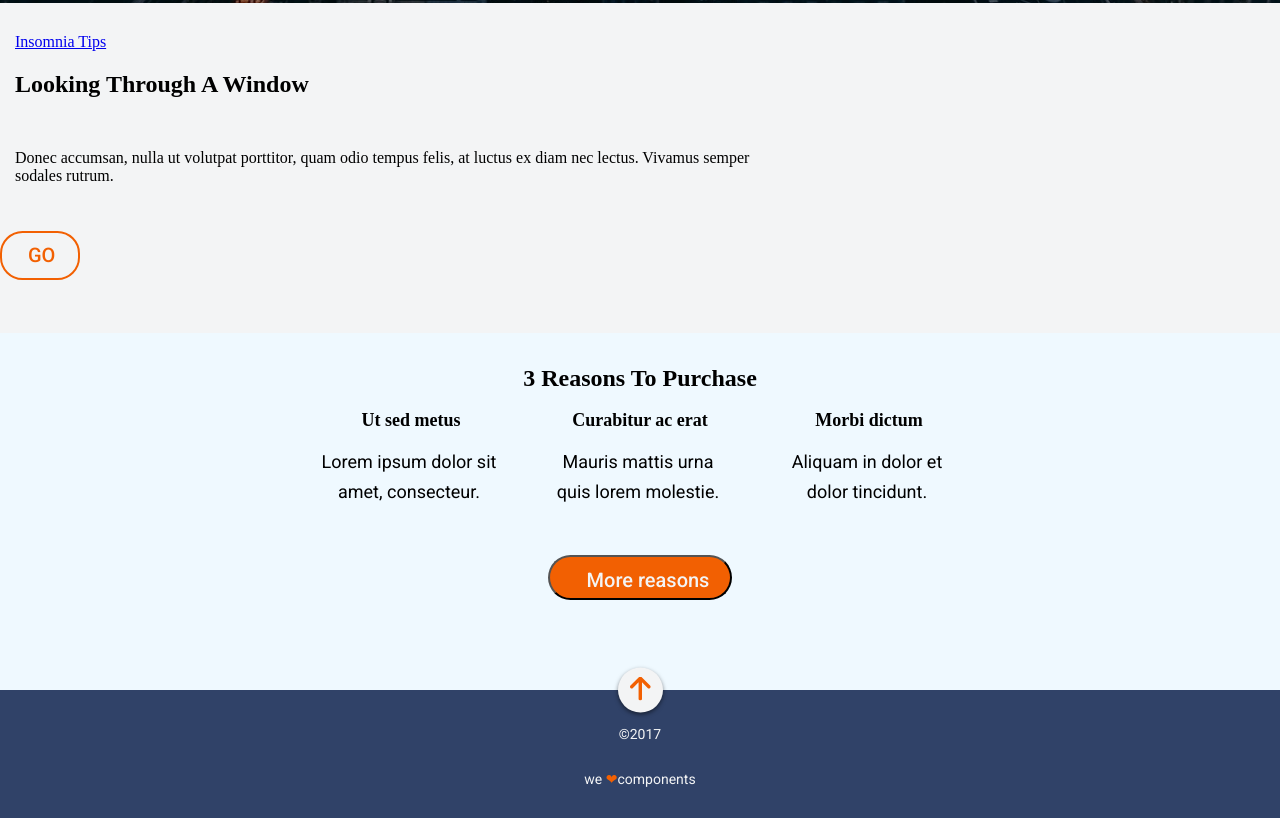
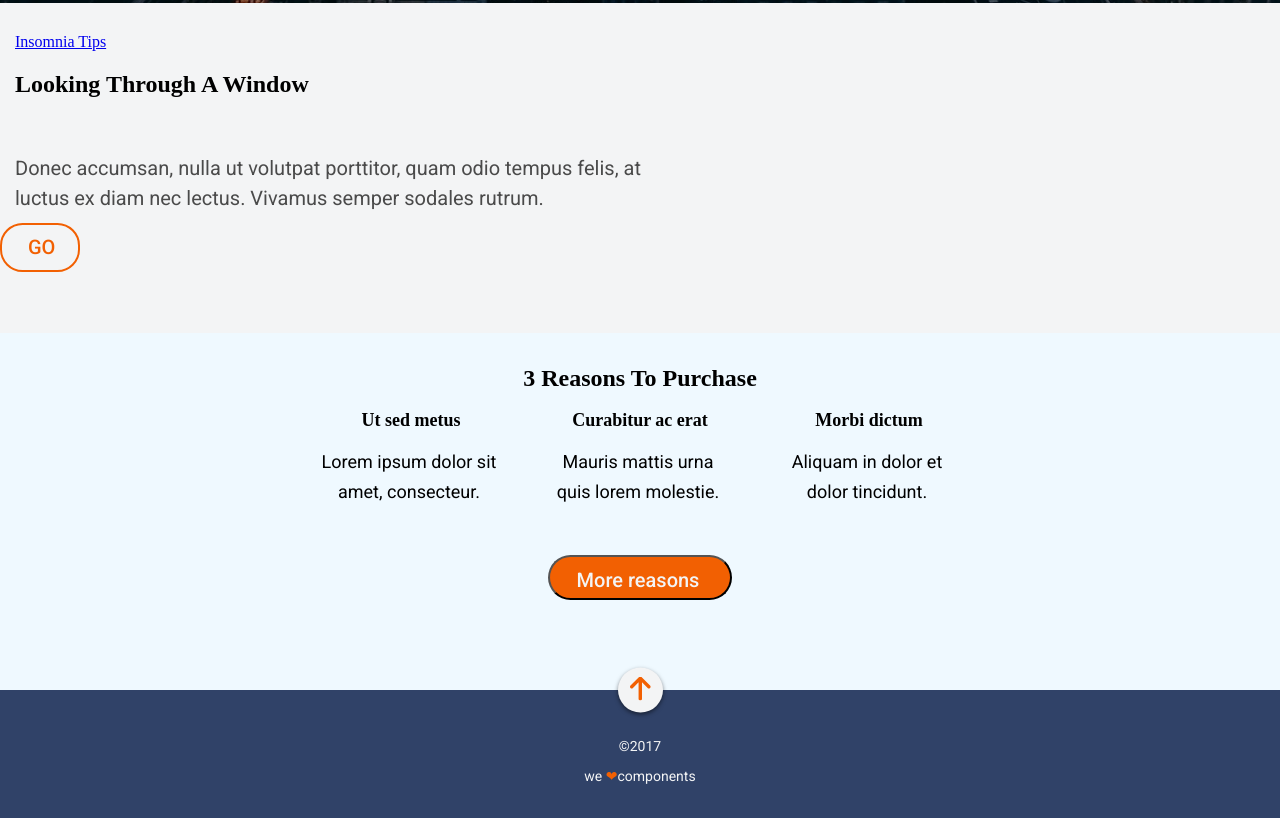
Before and after one commit to carolcesp/anonymous-proxy, a website: page docs/index.html in a window 1280 px wide. Shown: the part 797-1622 px from the top of the page. Drawn offline with nearby package versions, Linux system fonts and the light colour scheme; files that its build step writes are made by us from their sources.

Commit message:
finish version tablet

```diff
--- a/_src/assets/scss/components/_about.scss
+++ b/_src/assets/scss/components/_about.scss
@@ -14,7 +14,7 @@
 .title-about{
   margin: 0;
   height: 30px;
-  font-family: RobotoSlab;
+  font-family: 'RobotoSlab';
   font-size: 24px;
   font-weight: bold;
   font-style: normal;
@@ -34,7 +34,7 @@
 .style-title{
   width: 184px;
   height: 30px;
-  font-family: RobotoSlab;
+  font-family: 'RobotoSlab';
   font-size: 18px;
   font-weight: bold;
   font-style: normal;
@@ -48,7 +48,7 @@
   margin:0;
   width: 180px;
   height: 63px;
-  font-family: Roboto;
+  font-family: 'Roboto';
   font-size: 18px;
   font-weight: normal;
   font-style: normal;
@@ -69,10 +69,10 @@
 
 }
 .stylebtn-more{
-  margin: 0 30px;
+  margin: 0 20px;
   width: 124px;
   height: 45px;
-  font-family: Roboto;
+  font-family: 'Roboto';
   font-size: 20px;
   font-weight: 500;
   font-style: normal;
--- a/_src/assets/scss/components/_footer.scss
+++ b/_src/assets/scss/components/_footer.scss
@@ -31,9 +31,9 @@
 }
 // box contenido
 .footer-copy{
+  padding: 0;
   margin: 0;
-  padding: 38px;
-  padding: 0 0 30px 0;
+  height: 128px;
   list-style: none;
   display: flex;
   flex-direction: column;
@@ -48,8 +48,8 @@
 // estilo copy
 .foot1{
   height: 30px;
-  padding: 30px 0 15px;
-  font-family: Roboto;
+  padding: 30px 0 0 0;
+  font-family: 'Roboto';
   font-size: 14px;
   font-weight: normal;
   font-style: normal;
@@ -61,9 +61,10 @@
 }
 // estilo we components
 .foot2{
+  padding: 0 0 15px 0;
   width: 290px;
   height: 30px;
-  font-family: Roboto;
+  font-family: 'Roboto';
   font-size: 14px;
   font-weight: normal;
   font-style: normal;
--- a/_src/assets/scss/components/_header.scss
+++ b/_src/assets/scss/components/_header.scss
@@ -51,7 +51,7 @@
   width: 290px;
   height: 110px;
   text-shadow: 0 2px 3px rgba(0, 0, 0, 0.2);
-  font-family: RobotoSlab;
+  font-family: 'RobotoSlab';
   font-size: 42px;
   font-weight: bold;
   font-style: normal;
@@ -63,9 +63,9 @@
 
 // estilo texto
 .content-text {
-  font-family: Roboto;
+  font-family: 'Roboto';
   font-size: 16px;
-  font-weight: regular;
+  font-weight: 'regular';
   font-style: normal;
   font-stretch: normal;
   line-height: normal;
--- a/_src/assets/scss/components/_main.scss
+++ b/_src/assets/scss/components/_main.scss
@@ -19,7 +19,7 @@ flex-direction:column;
 .style.h1main{
   width: 290px;
   height: 60px;
-  font-family: RobotoSlab;
+  font-family: 'RobotoSlab';
   font-size: 24px;
   font-weight: bold;
   font-style: normal;
@@ -37,7 +37,7 @@ flex-direction:column;
   padding: 0;
   width: 290px;
   height: 120px;
-  font-family: Roboto;
+  font-family: 'Roboto';
   font-size: 18px;
   font-weight: normal;
   font-style: normal;
@@ -59,7 +59,7 @@ flex-direction:column;
   margin: 0;
   width: 25px;
   height: 45px;
-  font-family: Roboto;
+  font-family: 'Roboto';
   font-size: 20px;
   font-weight: 500;
   font-style: normal;
@@ -78,5 +78,19 @@ flex-direction:column;
   display: flex;
   flex-direction: column;
   }
-
+  .main-style-par{
+    width: 690px;
+    height: 60px;
+  }
+  .stylepar{
+    padding: 0 40px 0 0;
+    font-family: Roboto;
+    font-size: 20px;
+    font-weight: normal;
+    font-style: normal;
+    font-stretch: normal;
+    line-height: 1.5;
+    letter-spacing: normal;
+    color: $color-greyish-brown;
+  }
 }
```
